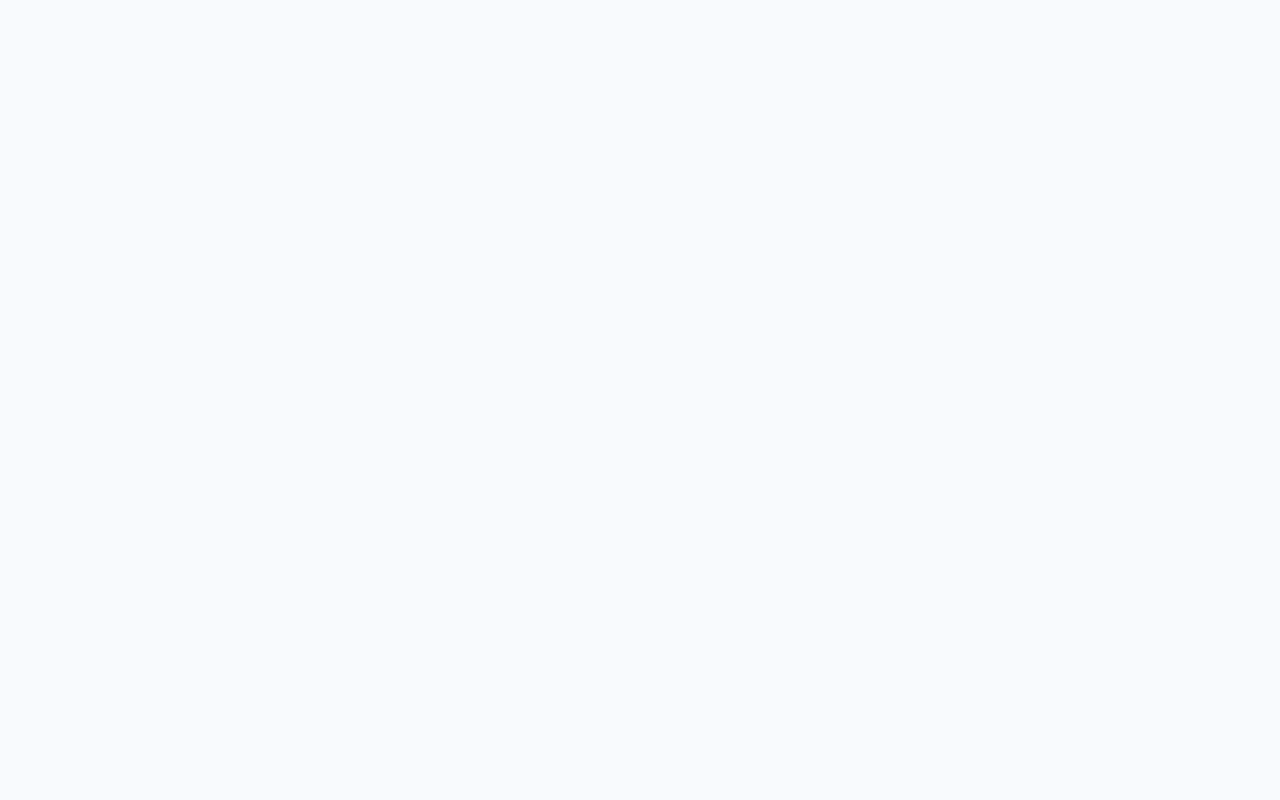
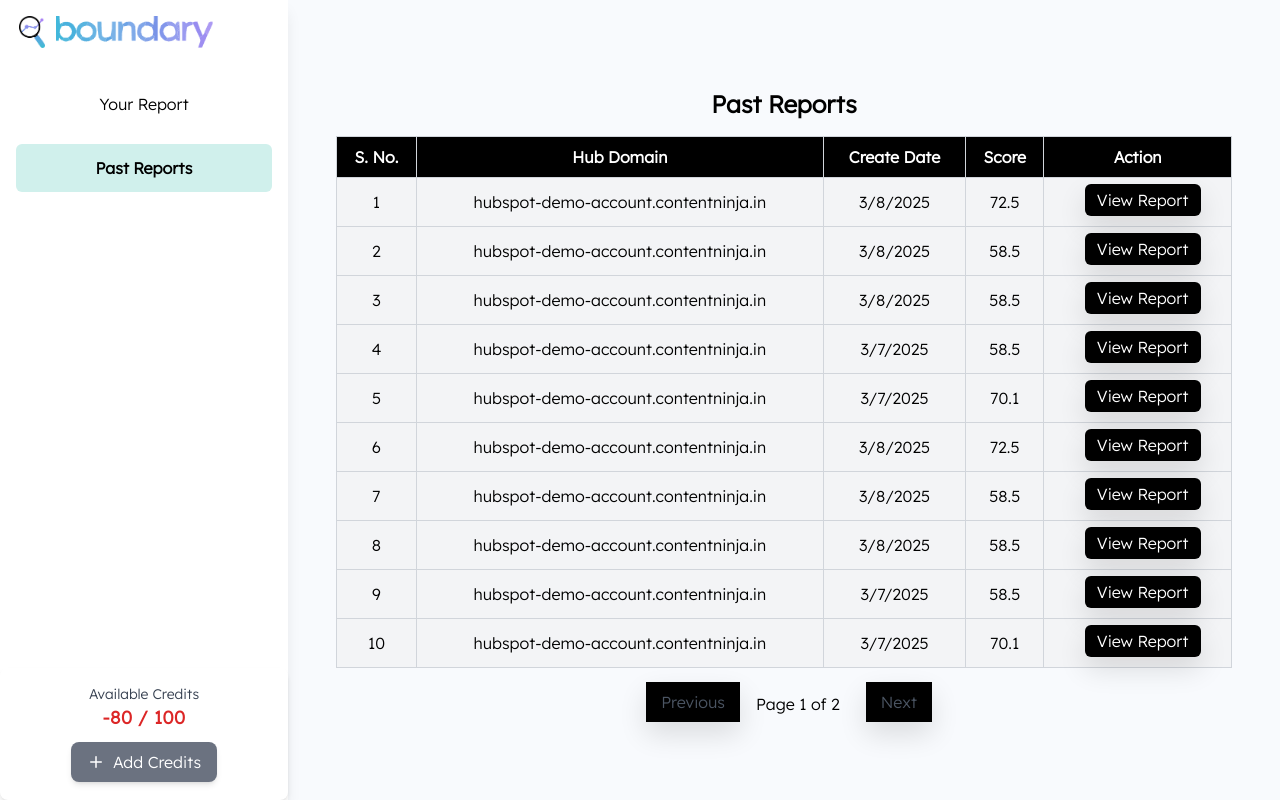
Before and after one commit to akky2000/CRM-Audit-App, a React (Vite) app: page /past-reports in a window 1280 px wide. Before the commit this address had no page. Built offline with nearby package versions, Linux system fonts and the light colour scheme.

Commit message:
Updated features and fixed bugs

```diff
--- a/src/App.jsx
+++ b/src/App.jsx
@@ -1,9 +1,10 @@
 import React from "react";
 import { BrowserRouter as Router, Routes, Route } from "react-router-dom";
-import { UserProvider } from "./context/UserContext"; // Import Context
+import { UserProvider } from "./context/UserContext";
 import Login from "./pages/Login";
 import Signup from "./pages/Signup";
 import Dashboard from "./pages/Dashboard";
+
 
 function App() {
   return (
@@ -13,6 +14,7 @@ function App() {
           <Route path="/" element={<Login />} />
           <Route path="/signup" element={<Signup />} />
           <Route path="/dashboard" element={<Dashboard />} />
+          <Route path="/past-reports" element={<Dashboard />} />
         </Routes>
       </Router>
     </UserProvider>
--- a/src/components/Header.jsx
+++ b/src/components/Header.jsx
@@ -1,11 +1,12 @@
 import React, { useState, useEffect } from "react";
 import { FaUserCircle } from "react-icons/fa";
 import { useUser } from "../context/UserContext";
-import { useNavigate } from "react-router-dom";
+import { useNavigate, useLocation } from "react-router-dom";
 
 const Header = () => {
   const { user, logout } = useUser();
   const navigate = useNavigate();
+  const location = useLocation();
   const [timestamp, setTimestamp] = useState("");
   const [showDropdown, setShowDropdown] = useState(false);
 
@@ -36,41 +37,43 @@ const Header = () => {
     navigate("/");
   };
 
+  // Hide header on the Past Reports page
+  if (location.pathname === "/past-reports") return null;
+
   return (
-    <header className="bg-[#E9F9F7] text-black p-4 fixed top-0 left-0 w-full md:left-[250px] md:w-[calc(100%-250px)] z-10 flex flex-wrap md:flex-nowrap items-center justify-between gap-4 md:gap-6 shadow-md">
+    <header className="bg-[#E9F9F7] text-black p-4 fixed top-0 left-0 w-full lg:left-72 lg:w-[calc(100%-18rem)] z-10 flex flex-wrap lg:flex-nowrap items-center justify-between gap-4 lg:gap-6 shadow-md">
 
-      {/* Left Section: Greeting & Hub ID */}
-      <div className="flex flex-col md:flex-row items-center md:gap-4">
-        <h2 className="text-lg font-semibold text-center md:text-left">
+      {/* Left Section: Hi, User & Hub ID (Now in Same Row on Tablets) */}
+      <div className="flex flex-col sm:flex-row items-center sm:gap-4 w-full sm:w-auto">
+        <h2 className="text-lg font-semibold text-center sm:text-left">
           Hi, {user?.slice(0, 5)}
         </h2>
-        <div className="bg-gray-400 text-white px-2 py-1 rounded-md text-xs md:text-sm mt-1 md:mt-0">
+        <div className="bg-gray-400 text-white px-2 py-1 rounded-md text-xs sm:text-sm mt-1 sm:mt-0">
           Hub ID: 234102 (hubspot-audit.analytics.io)
         </div>
       </div>
 
-      {/* Right Section */}
-      <div className="flex flex-col md:flex-row items-center gap-2 md:gap-4">
+      {/* Right Section (Stacked on Tablets) */}
+      <div className="flex flex-col sm:flex-row items-center gap-2 sm:gap-4 w-full sm:w-auto">
 
-        {/* Buttons: Stacked on Mobile, Row on Larger Screens */}
-        <div className="flex flex-col sm:flex-row gap-2">
-          <button className="bg-gray-500 text-white px-3 py-2 rounded-md text-xs md:text-sm hover:bg-black transition">
+        {/* Buttons (Same Row on Tablets) */}
+        <div className="flex flex-col md:flex-row gap-2 w-full sm:w-auto">
+          <button className="bg-gray-500 text-white px-3 py-2 rounded-md text-xs sm:text-sm hover:bg-black transition">
             Take Bulk Action ↓
           </button>
-          <button className="bg-blue-500 text-white px-3 py-2 rounded-md text-xs md:text-sm hover:bg-blue-600 transition">
+          <button className="bg-gray-500 text-white px-3 py-2 rounded-md text-xs sm:text-sm hover:bg-black transition">
             Generate New Report
           </button>
         </div>
 
-        {/* Timestamp - Adjusts Responsively */}
-        <p className="text-gray-600 text-xs md:text-sm text-center md:text-right">
+        {/* Timestamp (Centered on Tablets) */}
+        <p className="text-gray-600 text-xs sm:text-sm text-center sm:text-right w-full sm:w-auto">
           Last Updated: {timestamp}
         </p>
 
-        {/* User Profile Icon */}
         <div className="relative">
           <FaUserCircle
-            className="w-7 h-7 md:w-8 md:h-8 text-gray-700 cursor-pointer"
+            className="w-7 h-7 sm:w-8 sm:h-8 text-gray-700 cursor-pointer"
             onClick={() => setShowDropdown(!showDropdown)}
           />
 
@@ -80,7 +83,7 @@ const Header = () => {
                 Logged in as <strong>{user}</strong>
               </p>
               <button
-                className="w-full text-left px-4 py-2 text-red-600 hover:bg-gray-100 transition"
+                className="w-full text-left px-4 py-2 text-red-600 hover:bg-gray-500 transition"
                 onClick={handleLogout}
               >
                 Logout
--- a/src/components/MainContent.jsx
+++ b/src/components/MainContent.jsx
@@ -3,6 +3,7 @@ import AuditScore from "../components/AuditScore";
 import ScoreBreakdown from "../components/ScoreBreakdown";
 import DataAudit from "../components/DataAudit";
 import MissingData from "../components/MissingData";
+
 
 const MainContent = () => {
   return (
@@ -11,6 +12,7 @@ const MainContent = () => {
       <ScoreBreakdown />
       <DataAudit />
       <MissingData />
+
     </div>
   );
 };
--- a/src/components/MissingData.jsx
+++ b/src/components/MissingData.jsx
@@ -57,7 +57,7 @@ const MissingData = () => {
           <YAxis />
           <Tooltip />
           <Legend />
-          <Bar dataKey="value" fill="#3b82f6" />
+          <Bar dataKey="value" fill="#60a5fa" />
         </BarChart>
       </ResponsiveContainer>
 
--- a/src/components/ScoreBreakdown.jsx
+++ b/src/components/ScoreBreakdown.jsx
@@ -35,9 +35,9 @@ const ScoreBreakdown = () => {
         </div>
 
         {/* Right Section: Auto-Adjusting Gauge Chart */}
-        <div className="flex-1 flex flex-col items-center justify-center bg-gray-50 p-6 rounded-xl shadow-md border border-gray-300 w-full min-h-[250px] md:min-h-[350px]">
+        <div className="flex-1 flex flex-col items-center justify-center bg-gray-50 p-6 rounded-xl shadow-md border border-gray-300 w-full min-h-[250px] md:min-h-[350px] ">
           {/* Gauge Chart */}
-          <div className="relative w-full flex justify-center">
+          <div className="relative w-full flex justify-center my-12 mt-1">
             <RadialBarChart
               width={250} // Scales better on tablets
               height={130} // Keeps the semi-circle shape
@@ -73,14 +73,14 @@ const ScoreBreakdown = () => {
 
             {/* Score Text Inside the Gauge */}
             <div className="absolute top-[10%] left-1/2 transform -translate-x-1/2 text-center">
-              <p className="text-lg font-semibold text-gray-600">Score</p>
-              <h2 className="text-2xl font-bold text-black">
+              <p className="text-lg font-semibold text-gray-600 mt-24 ">Score</p>
+              <h2 className="text-xl font-bold text-black ">
                 {gaugeData[0].value}%
               </h2>
             </div>
           </div>
 
-          {/* Description (Auto Wraps Dynamically) */}
+
           <p className="text-gray-600 text-sm mt-4 px-4 text-center md:text-left">
             Lorem ipsum dolor sit amet, consectetur adipisicing elit. Iste obcaecati eius neque
             expedita dolor et ipsum ad architecto repellendus autem saepe, eligendi laboriosam
--- a/src/components/SideBar.jsx
+++ b/src/components/SideBar.jsx
@@ -1,4 +1,4 @@
-import React, { useState } from "react";
+import React, { useState, useEffect } from "react";
 import { FiMenu, FiPlus, FiX } from "react-icons/fi";
 import { Link, useLocation } from "react-router-dom";
 import boundaryLogo from "../images/boundary.png";
@@ -6,36 +6,49 @@ import Logo1 from "../images/image1.png";
 
 const Sidebar = () => {
   const location = useLocation();
-  const [isOpen, setIsOpen] = useState(false); // Sidebar open/close state
-  const [selected, setSelected] = useState(""); // Selected menu item
+  const [isOpen, setIsOpen] = useState(window.innerWidth >= 1024); // Open by default on large screens
+
+
+  useEffect(() => {
+    const handleResize = () => {
+      if (window.innerWidth >= 1024) {
+        setIsOpen(true); // Keep sidebar open on larger screens
+      } else {
+        setIsOpen(false); // Close sidebar on smaller screens
+      }
+    };
+
+    window.addEventListener("resize", handleResize);
+    return () => window.removeEventListener("resize", handleResize);
+  }, []);
 
   return (
     <>
       {/* Mobile Toggle Button */}
       <button
-        className="fixed top-4 left-4 z-50 bg-[#6fb1da] text-black p-2 rounded md:hidden"
+        className="fixed top-4 left-4 z-50 bg-[#6fb1da] text-black p-2 rounded lg:hidden"
         onClick={() => setIsOpen(true)}
       >
         <FiMenu size={24} />
       </button>
 
-      {/* Sidebar Wrapper (Fixed Sidebar Issue) */}
+      {/* Sidebar */}
       <div
-        className={`fixed inset-y-0 left-0 z-40 shadow-md transform ${
+        className={`fixed inset-y-0 left-0 z-50 bg-white shadow-lg transition-transform duration-300 w-64 h-full ${
           isOpen ? "translate-x-0" : "-translate-x-full"
-        } transition-transform duration-300 md:translate-x-0 md:w-64 w-64`}
+        } lg:translate-x-0 lg:w-72`}
       >
-        <aside className="h-screen flex flex-col relative">
-          {/* Close Button (Right Aligned) */}
+        <aside className="h-full flex flex-col relative">
+          {/* Close Button (Only for Mobile) */}
           <button
-            className="absolute top-4 right-4 text-black md:hidden"
+            className="absolute top-4 right-4 text-black lg:hidden"
             onClick={() => setIsOpen(false)}
           >
             <FiX size={24} />
           </button>
 
           {/* Sidebar Header */}
-          <div className="flex items-center justify-start space-x-2 p-4 mt-6 md:mt-0">
+          <div className="flex items-center justify-start space-x-2 p-4 mt-6 lg:mt-0">
             <img src={Logo1} alt="New Logo" className="h-8 w-8 object-contain" />
             <img src={boundaryLogo} alt="Boundary Logo" className="h-8 w-auto object-contain" />
           </div>
@@ -45,14 +58,11 @@ const Sidebar = () => {
             <Link
               to="/dashboard"
               className={`px-4 py-3 rounded-md transition ${
-                selected === "report" || location.pathname === "/dashboard"
+                location.pathname === "/dashboard"
                   ? "bg-[#D0F0EC] text-black font-bold"
                   : "hover:bg-[#D0F0EC] hover:text-black"
               }`}
-              onClick={() => {
-                setSelected("report");
-                setIsOpen(false);
-              }}
+              onClick={() => setIsOpen(false)}
             >
               Your Report
             </Link>
@@ -60,14 +70,11 @@ const Sidebar = () => {
             <Link
               to="/past-reports"
               className={`px-4 py-3 rounded-md transition ${
-                selected === "past" || location.pathname === "/past-reports"
+                location.pathname === "/past-reports"
                   ? "bg-[#D0F0EC] text-black font-bold"
                   : "hover:bg-[#D0F0EC] hover:text-black"
               }`}
-              onClick={() => {
-                setSelected("past");
-                setIsOpen(false);
-              }}
+              onClick={() => setIsOpen(false)}
             >
               Past Reports
             </Link>
@@ -78,7 +85,7 @@ const Sidebar = () => {
             <p className="text-sm font-medium text-gray-700">Available Credits</p>
             <p className="text-lg font-bold text-red-600 tracking-wide">-80 / 100</p>
             <button
-              className="mt-3 px-4 py-2 rounded-lg flex items-center justify-center mx-auto bg-green-500 text-white hover:bg-green-400 transition-all duration-200 shadow-md"
+              className="mt-3 px-4 py-2 rounded-lg flex items-center justify-center mx-auto bg-gray-500 text-white hover:bg-green-400 transition-all duration-200 shadow-md"
               onClick={() => alert("Credits Added!")}
             >
               <FiPlus className="mr-2" size={18} /> Add Credits
@@ -87,12 +94,12 @@ const Sidebar = () => {
         </aside>
       </div>
 
-      {/* Fix for Overlapping Content: Shift Main Content on Larger Screens */}
-      <div className={`transition-all duration-300 ${isOpen ? "ml-0" : "ml-0"} md:ml-64`}>
-        {/* Overlay (Click Outside to Close Sidebar on Mobile) */}
-        {isOpen && (
+      {/* Main Content Wrapper (Ensuring Sidebar Doesn’t Overlap) */}
+      <div className={`transition-all duration-300 lg:ml-72 ${isOpen ? "ml-64" : "ml-0"}`}>
+        {/* Overlay for Mobile */}
+        {isOpen && window.innerWidth < 1024 && (
           <div
-            className="fixed inset-0 bg-black bg-opacity-40 md:hidden"
+            className="fixed inset-0 bg-black bg-opacity-40 lg:hidden"
             onClick={() => setIsOpen(false)}
           ></div>
         )}
--- a/src/index.css
+++ b/src/index.css
@@ -38,3 +38,8 @@ h6 {
   margin: 0;
   padding: 0;
 }
+
+
+html, body {
+  overflow: hidden;
+}
--- a/src/pages/Dashboard.jsx
+++ b/src/pages/Dashboard.jsx
@@ -1,24 +1,36 @@
 import React from "react";
+import { useLocation } from "react-router-dom";
 import Sidebar from "../components/SideBar";
 import Header from "../components/Header";
 import MainContent from "../components/MainContent";
-import { useUser } from "../context/UserContext"; // Import Context Hook
+import PastReports from "./PastReports";
+import { useUser } from "../context/UserContext";
 
 const Dashboard = () => {
-  const { user, logout } = useUser(); // ✅ Get user and logout function from Context
+  const { user, logout } = useUser();
+  const location = useLocation();
+
+
+  const isPastReportsPage = location.pathname === "/past-reports";
 
   return (
     <div className="flex">
       <Sidebar />
       <main className="flex-1 p-6 pt-16 overflow-auto h-screen">
         <Header user={user} />
-        <button
-          className="bg-red-500 text-white px-4 py-2 rounded-lg absolute top-4 right-4"
-          onClick={logout} // ✅ Logout user
-        >
-          Logout
-        </button>
-        <MainContent />
+
+
+        {!isPastReportsPage && (
+          <button
+            className="bg-red-500 text-white px-4 py-2 rounded-lg absolute top-4 right-4"
+            onClick={logout}
+          >
+            Logout
+          </button>
+        )}
+
+
+        {isPastReportsPage ? <PastReports /> : <MainContent />}
       </main>
     </div>
   );
--- a/src/pages/Login.jsx
+++ b/src/pages/Login.jsx
@@ -1,6 +1,6 @@
 import React, { useState } from "react";
 import { useNavigate } from "react-router-dom";
-import { useUser } from "../context/UserContext"; // Import Context Hook
+import { useUser } from "../context/UserContext";
 import boundarylogo from "../assets/boundary.png";
 import image1 from "../images/image1.png";
 
--- /dev/null
+++ b/src/pages/PastReports.jsx
@@ -0,0 +1,58 @@
+import React from "react";
+
+const PastReports = () => {
+  const reports = [
+    { id: 1, domain: "hubspot-demo-account.contentninja.in", date: "3/8/2025", score: 72.5 },
+    { id: 2, domain: "hubspot-demo-account.contentninja.in", date: "3/8/2025", score: 58.5 },
+    { id: 3, domain: "hubspot-demo-account.contentninja.in", date: "3/8/2025", score: 58.5 },
+    { id: 4, domain: "hubspot-demo-account.contentninja.in", date: "3/7/2025", score: 58.5 },
+    { id: 5, domain: "hubspot-demo-account.contentninja.in", date: "3/7/2025", score: 70.1 },
+    { id: 6, domain: "hubspot-demo-account.contentninja.in", date: "3/8/2025", score: 72.5 },
+    { id: 7, domain: "hubspot-demo-account.contentninja.in", date: "3/8/2025", score: 58.5 },
+    { id: 8, domain: "hubspot-demo-account.contentninja.in", date: "3/8/2025", score: 58.5 },
+    { id: 9, domain: "hubspot-demo-account.contentninja.in", date: "3/7/2025", score: 58.5 },
+    { id: 10, domain: "hubspot-demo-account.contentninja.in", date: "3/7/2025", score: 70.1 },
+
+
+  ];
+
+  return (
+    <div className="p-6">
+      <h2 className="text-2xl font-bold text-center">Past Reports</h2>
+
+      <table className="w-full mt-4 border-collapse border border-gray-300">
+        <thead>
+          <tr className="bg-black text-white">
+            <th className="p-2 border border-gray-300">S. No.</th>
+            <th className="p-2 border border-gray-300">Hub Domain</th>
+            <th className="p-2 border border-gray-300">Create Date</th>
+            <th className="p-2 border border-gray-300">Score</th>
+            <th className="p-2 border border-gray-300">Action</th>
+          </tr>
+        </thead>
+        <tbody>
+          {reports.map((report, index) => (
+            <tr key={report.id} className="bg-gray-100 text-center">
+              <td className="p-2 border border-gray-300">{index + 1}</td>
+              <td className="p-2 border border-gray-300">{report.domain}</td>
+              <td className="p-2 border border-gray-300">{report.date}</td>
+              <td className="p-2 border border-gray-300">{report.score}</td>
+              <td className="p-2 border border-gray-300">
+                <button className="bg-black text-white px-3 py-1 rounded-md">View Report</button>
+              </td>
+            </tr>
+          ))}
+        </tbody>
+      </table>
+
+
+      <div className="mt-4 text-center">
+        <button className="text-gray-600 hover:text-black">Previous</button>
+        <span className="mx-4">Page 1 of 2</span>
+        <button className="text-gray-600 hover:text-black">Next</button>
+      </div>
+    </div>
+  );
+};
+
+export default PastReports;
--- a/src/pages/Signup.jsx
+++ b/src/pages/Signup.jsx
@@ -31,7 +31,7 @@ const Signup = () => {
     <div className="flex justify-center items-center h-screen bg-gradient-to-r from-gray-100 to-purple-100">
       <div className="bg-white p-8 rounded-2xl shadow-lg w-96 text-center">
 
-        {/* ✅ Fixed: Both Logos in One Line */}
+
         <div className="flex justify-center items-center gap-4 mb-2">
           <img src={image1} alt="Image 1" className="w-12 h-12" />
           <img src={boundarylogo} alt="Boundary Logo" className="w-32" />
```
